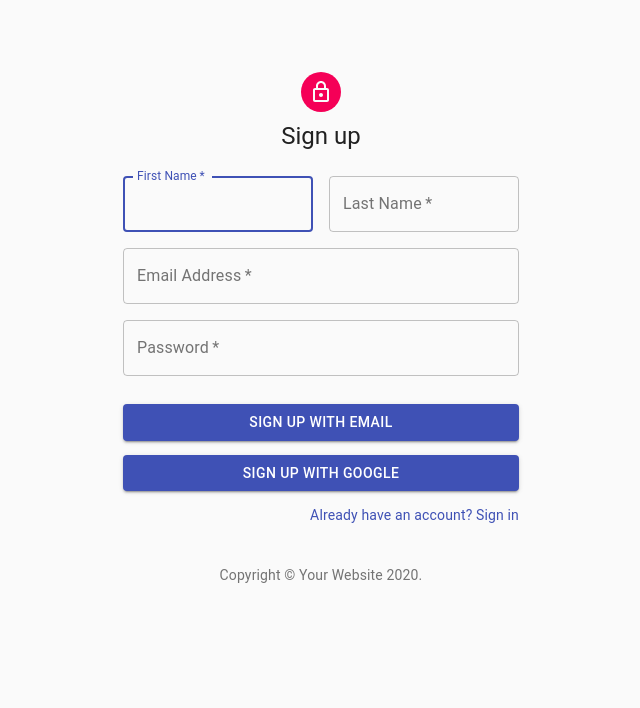
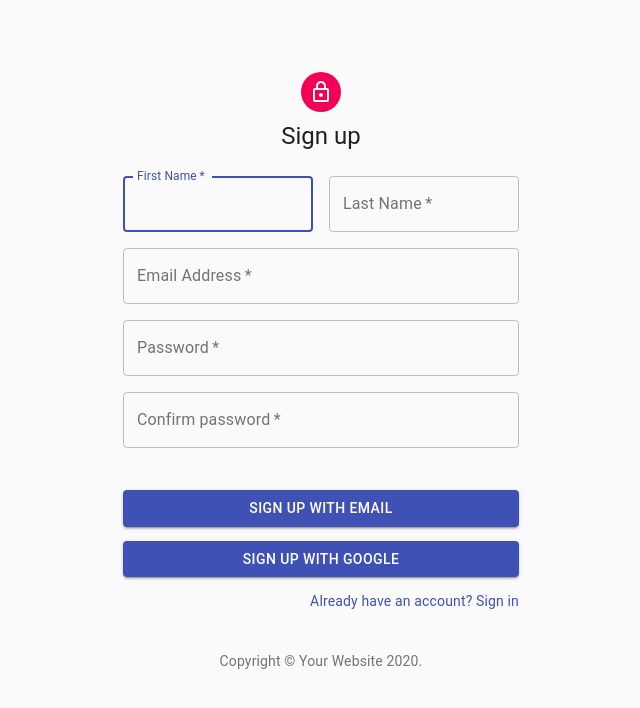
Before and after one commit to kpresta04/casino-royale, a React (Create React App) app in the folder client/: page /signup in a window 1280 px wide. Shown: the top 708 px of the page, without its empty margins (319-959 px from the left). Built offline with nearby package versions, Linux system fonts and the light colour scheme; no server answers; a web font is replaced by a local one.

Commit message:
emailSignup

```diff
--- a/client/src/components/SignUpPage/SignUpPage.component.js
+++ b/client/src/components/SignUpPage/SignUpPage.component.js
@@ -11,7 +11,11 @@ import LockOutlinedIcon from "@material-ui/icons/LockOutlined";
 import Typography from "@material-ui/core/Typography";
 import { makeStyles } from "@material-ui/core/styles";
 import Container from "@material-ui/core/Container";
-import { auth, signInWithGoogle } from "../../firebase/firebase.utils";
+import {
+	auth,
+	createUserProfileDocument,
+	signInWithGoogle,
+} from "../../firebase/firebase.utils";
 
 function Copyright() {
 	return (
@@ -48,23 +52,47 @@ const useStyles = makeStyles((theme) => ({
 
 export default function SignUp(props) {
 	const classes = useStyles();
+	const [error, setError] = useState(false);
 	const [userData, userDataSet] = useState({
 		email: "",
 		firstName: "",
 		lastName: "",
 		password: "",
+		confirmPassword: "",
 	});
 
-	const handleSubmit = (e) => {
+	const handleSubmit = async (e) => {
 		e.preventDefault();
-		// axios
-		// 	.post("/auth/signup", {
-		// 		username: userData.email,
-		// 		password: userData.password,
-		// 	})
-		// 	.then(function (response) {
-		// 		console.log(response);
-		// 	});
+		const { firstName, lastName, email, password, confirmPassword } = userData;
+
+		if (!firstName || !lastName || !email || !password || !confirmPassword) {
+			setError({ message: "All fields are required" });
+			return;
+		}
+		if (password !== confirmPassword) {
+			setError({ passwordError: true, message: "Passwords don't match!" });
+			return;
+		}
+		try {
+			const { user } = await auth.createUserWithEmailAndPassword(
+				email,
+				password
+			);
+
+			await createUserProfileDocument(user, {
+				displayName: userData.firstName,
+			});
+
+			userDataSet({
+				firstName: "",
+				lastName: "",
+				email: "",
+				password: "",
+				confirmPassword: "",
+			});
+		} catch (error) {
+			setError({ message: error.message });
+		}
 	};
 
 	return (
@@ -130,9 +158,28 @@ export default function SignUp(props) {
 								type="password"
 								id="password"
 								autoComplete="current-password"
+								error={error.passwordError}
+							/>
+						</Grid>
+						<Grid item xs={12}>
+							<TextField
+								variant="outlined"
+								required
+								fullWidth
+								name="confirmPassword"
+								label="Confirm password"
+								type="password"
+								id="confirmPassword"
+								autoComplete="current-password"
+								error={error.passwordError}
 							/>
 						</Grid>
 					</Grid>
+					<div>
+						<p style={{ marginTop: "1em", color: "red", textAlign: "center" }}>
+							{error.message}
+						</p>
+					</div>
 					<Button
 						type="submit"
 						fullWidth
```
